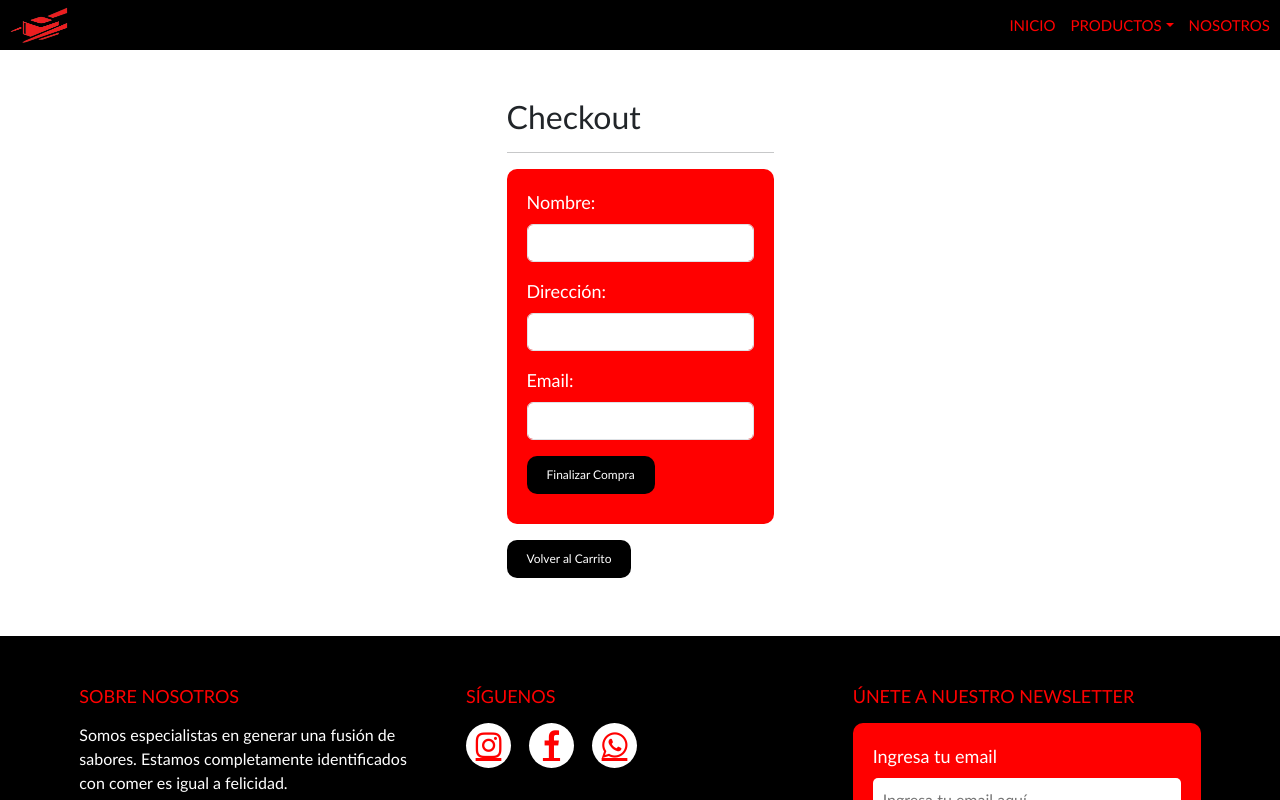
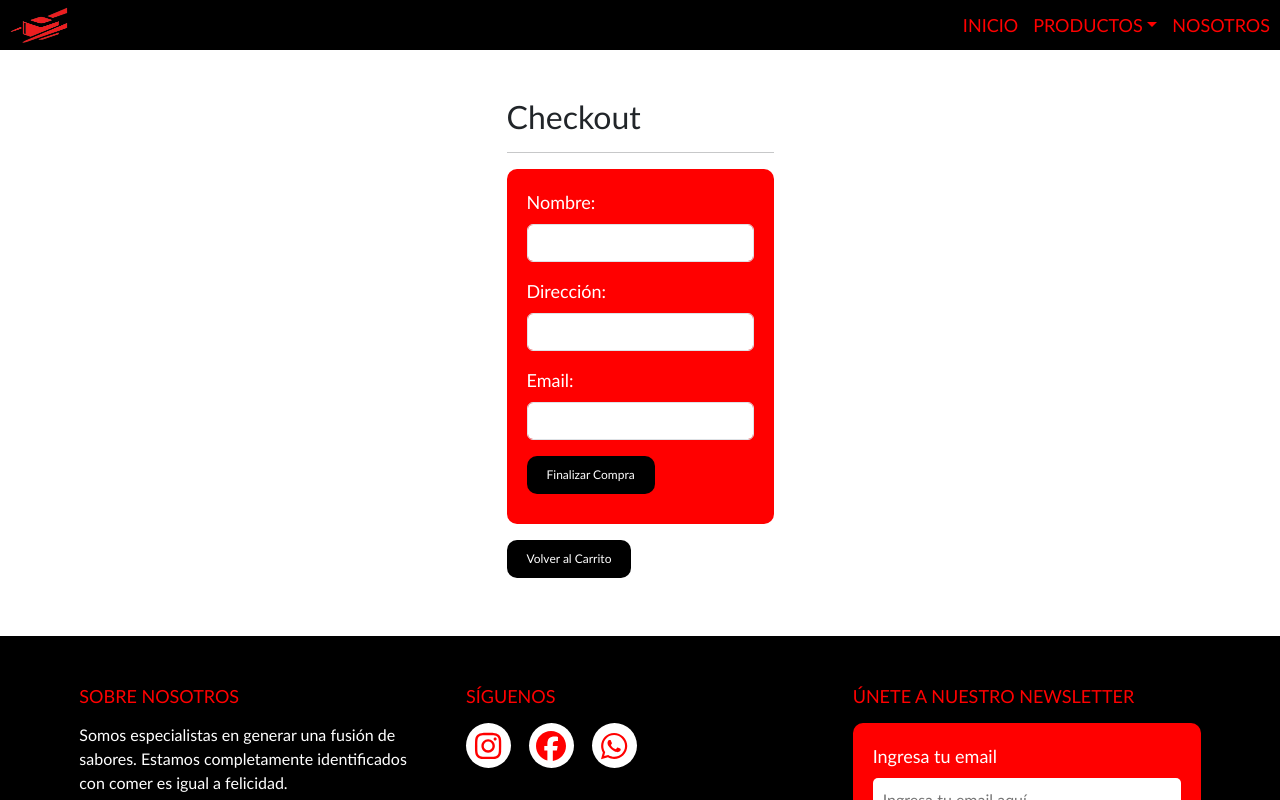
Before and after one commit to nazariegode/neigborsales, a React (Vite) app: page /checkout in a window 1280 px wide. Shown: the top 800 px of the page. Built offline with nearby package versions, Linux system fonts and the light colour scheme.

Commit message:
nazarisushi

```diff
--- a/src/components/Footer/Footer.jsx
+++ b/src/components/Footer/Footer.jsx
@@ -1,6 +1,7 @@
 import React, { useState } from 'react';
 import './Footer.scss';
-import 'font-awesome/css/font-awesome.min.css';
+import { FontAwesomeIcon } from '@fortawesome/react-fontawesome';
+import { faInstagram, faFacebook, faWhatsapp } from '@fortawesome/free-brands-svg-icons';
 
 const Footer = () => {
   const [email, setEmail] = useState('');  // Maneja el estado del email
@@ -13,7 +14,6 @@ const Footer = () => {
   const handleSubmit = async (e) => {
     e.preventDefault();
 
-    // Aquí puedes agregar una validación básica del email
     const emailRegex = /^[^\s@]+@[^\s@]+\.[^\s@]+$/;
     if (!emailRegex.test(email)) {
       setMessage('Por favor ingresa un email válido.');
@@ -21,7 +21,6 @@ const Footer = () => {
     }
 
     try {
-      // Simulación del envío del email a un servidor backend
       const response = await fetch('/api/send-newsletter', {
         method: 'POST',
         headers: {
@@ -59,23 +58,26 @@ const Footer = () => {
               href="https://www.instagram.com/nazarisushi/?hl=es"
               target="_blank"
               rel="noopener noreferrer"
-              className="fa fa-instagram"
               aria-label="Instagram"
-            ></a>
+            >
+              <FontAwesomeIcon icon={faInstagram} size="1x" />
+            </a>
             <a
               href="https://ms-my.facebook.com/dnazariego/"
               target="_blank"
               rel="noopener noreferrer"
-              className="fa fa-facebook"
               aria-label="Facebook"
-            ></a>
+            >
+              <FontAwesomeIcon icon={faFacebook} size="1x" />
+            </a>
             <a
               href="https://wa.me/56964040431"
               target="_blank"
               rel="noopener noreferrer"
-              className="fa fa-whatsapp"
               aria-label="WhatsApp"
-            ></a>
+            >
+              <FontAwesomeIcon icon={faWhatsapp} size="1x" />
+            </a>
           </div>
         </div>
 
@@ -98,7 +100,7 @@ const Footer = () => {
               Unirme
             </button>
           </form>
-          {message && <p className="confirmation-message">{message}</p>}  {/* Mensaje de confirmación */}
+          {message && <p className="confirmation-message">{message}</p>}
         </div>
       </div>
 
--- a/src/components/Footer/Footer.scss
+++ b/src/components/Footer/Footer.scss
@@ -36,6 +36,7 @@
 .social-media {
   display: flex;
   gap: 18px;
+  text-decoration: none;
 }
 
 .social-media a {
@@ -49,6 +50,7 @@
   text-align: center;
   border-radius: 50%;
   transition: transform 0.5s ease;
+
 }
 
 .social-media a:hover {
--- a/src/components/ItemDetailContainer/ItemDetailContainer.jsx
+++ b/src/components/ItemDetailContainer/ItemDetailContainer.jsx
@@ -46,10 +46,10 @@ const ItemDetailContainer = () => {
           justifyContent: "center",
           alignItems: "center",
           height: "100vh",
-          backgroundColor: "#c81c1c"
+          backgroundColor: "#ffff"
         }}
       >
-        <Spinner animation="border" role="status">
+        <Spinner animation="border" role="status" variant="dark">
           <span className="visually-hidden">Loading...</span>
         </Spinner>
       </div>
--- a/src/components/ItemListContainer/ItemListContainer.jsx
+++ b/src/components/ItemListContainer/ItemListContainer.jsx
@@ -48,12 +48,13 @@ const ItemListContainer = () => {
                         justifyContent: "center",
                         alignItems: "center",
                         height: "100vh",
-                        backgroundColor: "#c81c1c"
+                        backgroundColor: "#ffff"
                     }}
                 >
-                    <Spinner animation="border" role="status">
+                    <Spinner animation="border" role="status" variant="dark">
                         <span className="visually-hidden">Loading...</span>
                     </Spinner>
+
                 </div>
             ) : (
                 <ItemList productos={productosFiltrados} category={category} />
--- a/src/components/NavBar/NavBar.scss
+++ b/src/components/NavBar/NavBar.scss
@@ -78,7 +78,7 @@
 
         .header_link {
             color: #ff0000;
-            font-size: 15px;
+            font-size: 18px;
             text-decoration: none;
             text-transform: uppercase;
             font-family: 'Trebuchet MS';
@@ -90,7 +90,7 @@
         }
 
         .custom-dropdown {
-            font-size: 15px;
+            font-size: 18px;
             font-family: 'Trebuchet MS';
             color: #ff0000;
 
```
Also changed, not shown: package.json (+4 -3 lines), 1 other file (tests, documents, lock files or other folders).
